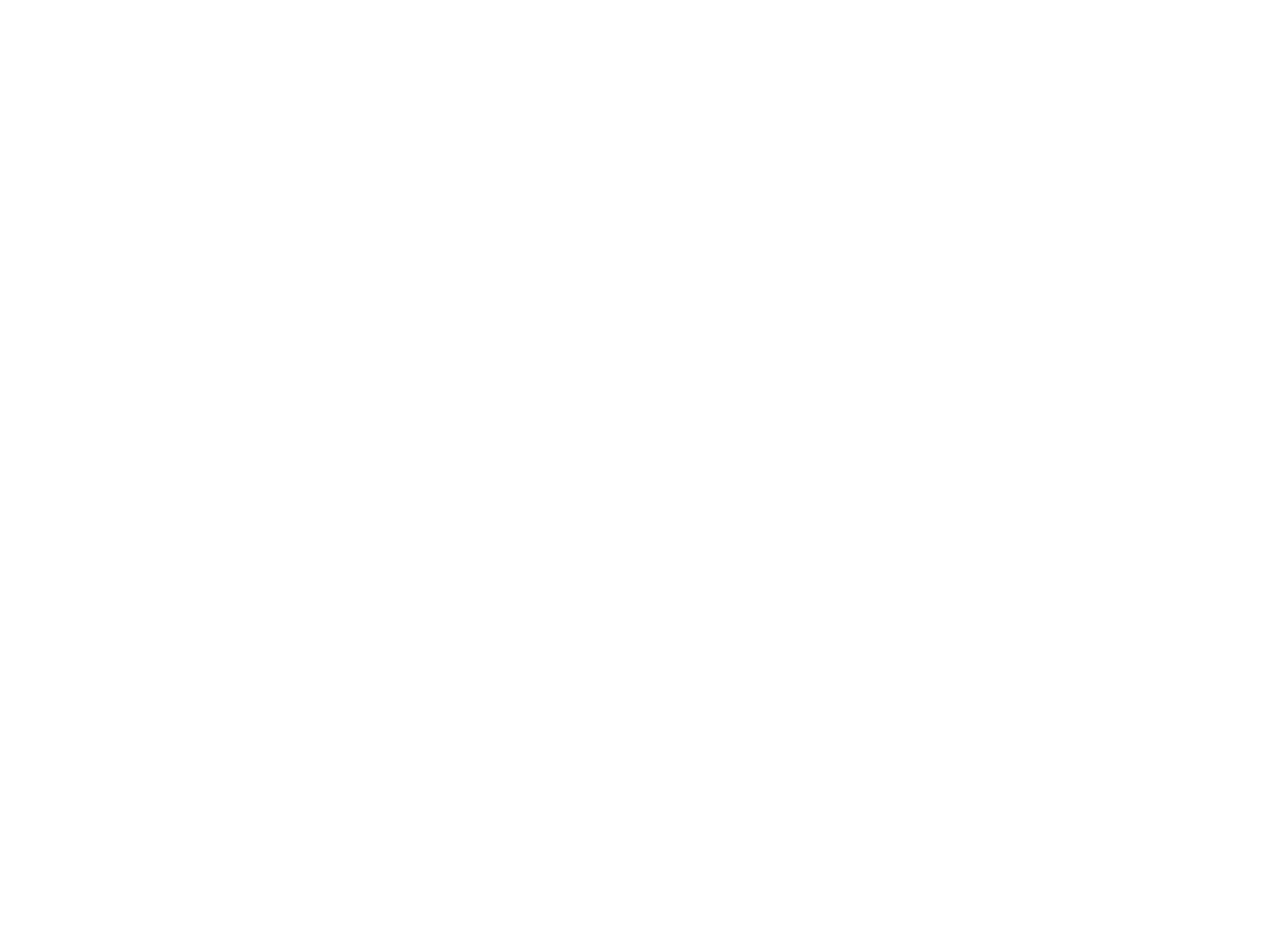
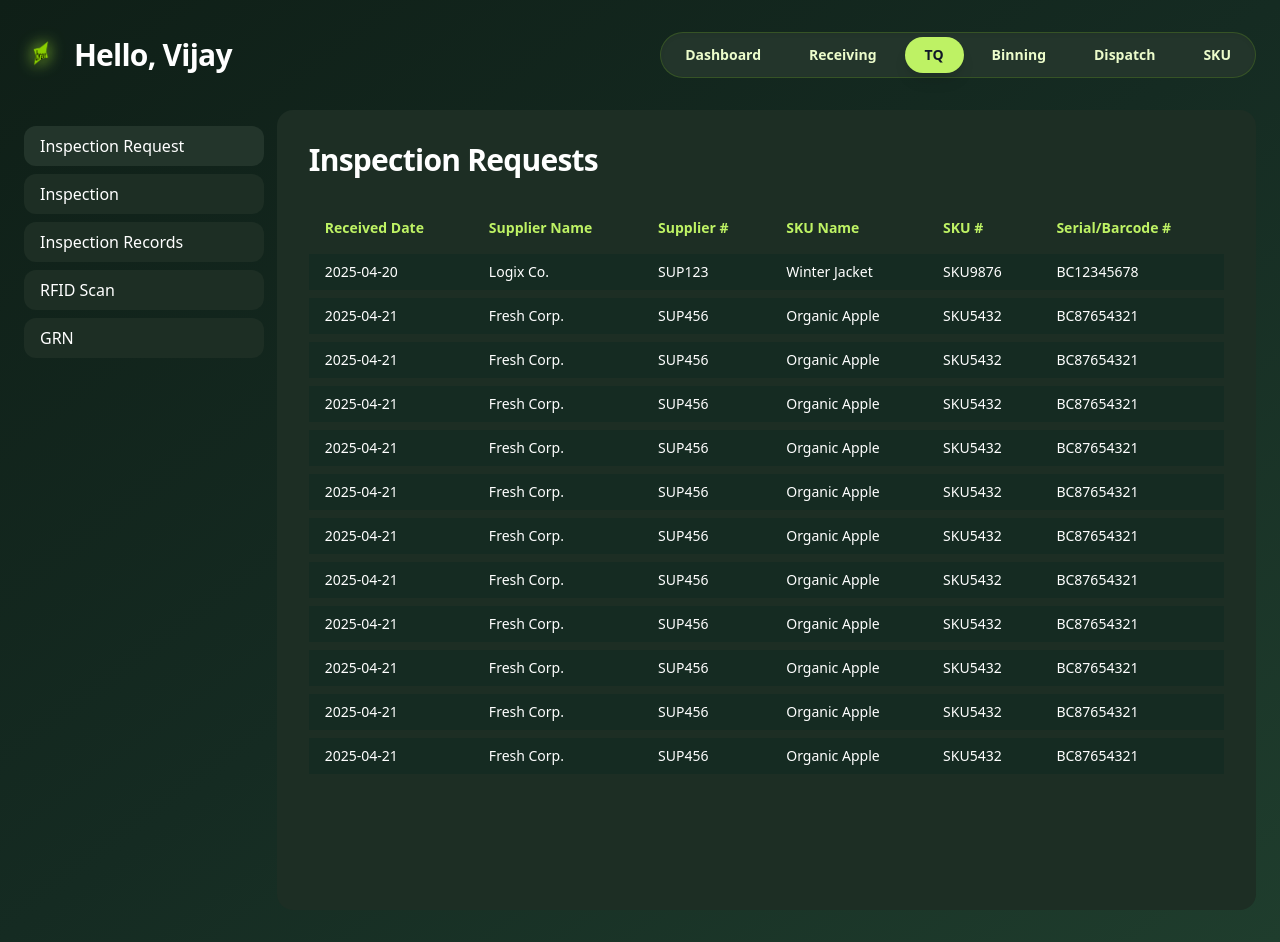
Before and after one commit to team-brat/front, a React (Create React App) app: page /tq/inspection-request in a window 1280 px wide. Before the commit this address had no page. Before the commit the page ends 800 px from the top, so only its background shows below. Built offline with nearby package versions, Linux system fonts and the light colour scheme.

Commit message:
Add TQ Page

```diff
--- a/src/App.js
+++ b/src/App.js
@@ -28,7 +28,7 @@
           <Route path="status" element={<ReceivingStatus />} />
         </Route>
         <Route path="/tq" element={<TQTemplate />}>
-          <Route path="inspection" element={<InspectionRequest />} />
+          <Route path="inspection-request" element={<InspectionRequest />} />
         </Route>
 
       </Routes>
--- a/src/Landing/LandingPage.jsx
+++ b/src/Landing/LandingPage.jsx
@@ -14,7 +14,6 @@
 
   return (
     <div className="min-h-screen flex flex-col justify-center bg-[#0f1f17] relative">
-      {/* Enhanced Background Gradient and Glow */}
       <div className="absolute inset-0 -z-10 bg-gradient-to-br from-[#0f1f17] via-[#1b3d2c] to-[#28543c]" />
       <div className="absolute inset-0 -z-10 bg-[radial-gradient(circle_at_20%_30%,rgba(144,255,144,0.05),transparent_25%),radial-gradient(circle_at_80%_70%,rgba(0,255,128,0.04),transparent_35%)]" />
 
--- a/src/Receiving/ReceivingTemplate.jsx
+++ b/src/Receiving/ReceivingTemplate.jsx
@@ -9,7 +9,13 @@
 
       <Header />
       <div className="grid grid-cols-1 md:grid-cols-5 gap-8">
-        <Sidebar />
+        <Sidebar tabs={[
+          { name: 'Create Receiving', href: '/receiving/create' },
+          { name: 'Receiving Records', href: '/receiving/records' },
+          { name: 'Supplier Details', href: '/receiving/supplier' },
+          { name: 'Doc Verification', href: '/receiving/documents' },
+          { name: 'Receiving Status', href: '/receiving/status' },
+        ]} />
         <div className="col-span-4">
           <Outlet />
         </div>
--- a/src/TQ/InspectionRequest.jsx
+++ b/src/TQ/InspectionRequest.jsx
@@ -17,23 +17,81 @@
     skuNumber: 'SKU5432',
     barcode: 'BC87654321',
   },
+  {
+    receivedDate: '2025-04-21',
+    supplierName: 'Fresh Corp.',
+    supplierNumber: 'SUP456',
+    skuName: 'Organic Apple',
+    skuNumber: 'SKU5432',
+    barcode: 'BC87654321',
+  },{
+    receivedDate: '2025-04-21',
+    supplierName: 'Fresh Corp.',
+    supplierNumber: 'SUP456',
+    skuName: 'Organic Apple',
+    skuNumber: 'SKU5432',
+    barcode: 'BC87654321',
+  },{
+    receivedDate: '2025-04-21',
+    supplierName: 'Fresh Corp.',
+    supplierNumber: 'SUP456',
+    skuName: 'Organic Apple',
+    skuNumber: 'SKU5432',
+    barcode: 'BC87654321',
+  },{
+    receivedDate: '2025-04-21',
+    supplierName: 'Fresh Corp.',
+    supplierNumber: 'SUP456',
+    skuName: 'Organic Apple',
+    skuNumber: 'SKU5432',
+    barcode: 'BC87654321',
+  },{
+    receivedDate: '2025-04-21',
+    supplierName: 'Fresh Corp.',
+    supplierNumber: 'SUP456',
+    skuName: 'Organic Apple',
+    skuNumber: 'SKU5432',
+    barcode: 'BC87654321',
+  },{
+    receivedDate: '2025-04-21',
+    supplierName: 'Fresh Corp.',
+    supplierNumber: 'SUP456',
+    skuName: 'Organic Apple',
+    skuNumber: 'SKU5432',
+    barcode: 'BC87654321',
+  },{
+    receivedDate: '2025-04-21',
+    supplierName: 'Fresh Corp.',
+    supplierNumber: 'SUP456',
+    skuName: 'Organic Apple',
+    skuNumber: 'SKU5432',
+    barcode: 'BC87654321',
+  },{
+    receivedDate: '2025-04-21',
+    supplierName: 'Fresh Corp.',
+    supplierNumber: 'SUP456',
+    skuName: 'Organic Apple',
+    skuNumber: 'SKU5432',
+    barcode: 'BC87654321',
+  },{
+    receivedDate: '2025-04-21',
+    supplierName: 'Fresh Corp.',
+    supplierNumber: 'SUP456',
+    skuName: 'Organic Apple',
+    skuNumber: 'SKU5432',
+    barcode: 'BC87654321',
+  },{
+    receivedDate: '2025-04-21',
+    supplierName: 'Fresh Corp.',
+    supplierNumber: 'SUP456',
+    skuName: 'Organic Apple',
+    skuNumber: 'SKU5432',
+    barcode: 'BC87654321',
+  },
 ];
 
 const InspectionRequest = () => {
-  const [docsUploaded, setDocsUploaded] = useState({ invoice: false, bill: false, airway: false });
-  const [barcodeInput, setBarcodeInput] = useState('');
-  const [result, setResult] = useState(null);
 
-  const handleFileChange = (e, docType) => {
-    if (e.target.files.length > 0) {
-      setDocsUploaded({ ...docsUploaded, [docType]: true });
-    }
-  };
-
-  const handleConfirm = () => {
-    const accuracy = Math.floor(Math.random() * 21) + 80; // 80~100%
-    setResult(`${accuracy}%`);
-  };
 
   return (
     <div className="bg-[#1d2e24] min-h-screen p-8 rounded-2xl text-white font-sans">
@@ -66,77 +124,6 @@
           </tbody>
         </table>
       </div>
-
-      {/* Document Upload + Barcode Confirm */}
-      <div className="space-y-8">
-        <div className="bg-[#152b22] p-6 rounded-xl border border-lime-400/20">
-          <h3 className="text-lg font-semibold mb-4 text-lime-300">Upload Required Documents</h3>
-          {['invoice', 'bill', 'airway'].map((type) => (
-            <div key={type} className="flex items-center gap-4 mb-3">
-              <input
-                type="file"
-                onChange={(e) => handleFileChange(e, type)}
-                className="block w-full md:w-auto text-sm text-white file:mr-4 file:py-1.5 file:px-4 file:rounded-full file:border-0 file:text-sm file:font-semibold file:bg-[#a3e635]/20 file:text-lime-300 hover:file:bg-lime-400/30"
-              />
-              <span className="text-sm font-dm">
-                {type === 'invoice' ? 'Invoice' : type === 'bill' ? 'Bill of Entry' : 'Airway Bill'}{' '}
-                {docsUploaded[type] && <span className="text-lime-400">Uploaded</span>}
-              </span>
-            </div>
-          ))}
-          <button className="mt-4 bg-lime-400 hover:bg-lime-300 text-gray-900 font-semibold px-6 py-1.5 rounded-xl text-sm">
-            Confirm
-          </button>
-        </div>
-
-        <div className="bg-[#152b22] p-6 rounded-xl border border-lime-400/20">
-          <h3 className="text-lg font-semibold mb-4 text-lime-300">Enter Barcode or Serial #</h3>
-          <div className="flex items-center gap-4">
-            <input
-              type="text"
-              value={barcodeInput}
-              onChange={(e) => setBarcodeInput(e.target.value)}
-              placeholder="Enter barcode or serial number..."
-              className="input w-full"
-            />
-            <button
-              onClick={handleConfirm}
-              className="bg-lime-400 hover:bg-lime-300 text-gray-900 font-semibold px-6 py-1.5 rounded-xl text-sm"
-            >
-              Confirm
-            </button>
-          </div>
-        </div>
-
-        {/* Results Section */}
-        {result && (
-          <div className="text-center mt-8">
-            <p className="text-lime-300 text-xl font-bold">Results: 실물과 서류 일치율 {result}</p>
-            <div className="flex justify-center gap-6 mt-4">
-              <button className="bg-lime-500 hover:bg-lime-400 text-gray-900 font-bold px-6 py-2 rounded-xl text-lg">
-                Approved
-              </button>
-              <button className="bg-red-600 hover:bg-red-500 text-white font-bold px-6 py-2 rounded-xl text-lg">
-                Declined
-              </button>
-            </div>
-          </div>
-        )}
-      </div>
-
-      <style jsx>{`
-        .input {
-          background-color: #0f1f17;
-          padding: 0.6rem 1rem;
-          border-radius: 0.5rem;
-          border: 1px solid #334d3d;
-          color: white;
-          font-size: 0.875rem;
-        }
-        .input::placeholder {
-          color: #9ca3af;
-        }
-      `}</style>
     </div>
   );
 };
--- a/src/TQ/TQTemplate.jsx
+++ b/src/TQ/TQTemplate.jsx
@@ -9,7 +9,13 @@
 
       <Header />
       <div className="grid grid-cols-1 md:grid-cols-5 gap-8">
-        <Sidebar />
+        <Sidebar tabs={[
+            { name: 'Inspection Request', href: '/tq/inspection-request' },
+            { name: 'Inspection', href: '/ta/inspection' },
+            { name: 'Inspection Records', href: '/ta/inspection-records' },
+            { name: 'RFID Scan', href: '/ta/rfid-scan' },
+            { name: 'GRN', href: '/ta/grn' },
+          ]} />
         <div className="col-span-4">
           <Outlet />
         </div>
--- a/src/components/Layout/Header.jsx
+++ b/src/components/Layout/Header.jsx
@@ -14,7 +14,7 @@
   const initialTabs = [
     { name: 'Dashboard', href: '/warehouse' },
     { name: 'Receiving', href: '/receiving/create' },
-    { name: 'TQ', href: '/tq' },
+    { name: 'TQ', href: '/tq/inspection-request' },
     { name: 'Binning', href: '/binning' },
     { name: 'Dispatch', href: '/dispatch' },
     { name: 'SKU', href: '/sku' },
--- a/src/components/Layout/Sidebar.jsx
+++ b/src/components/Layout/Sidebar.jsx
@@ -2,18 +2,9 @@
 import { NavLink, useLocation } from 'react-router-dom';
 import { ChevronDownIcon } from '@heroicons/react/16/solid';
 
-const Sidebar = () => {
+const Sidebar = ({tabs}) => {
   const [isOpen, setIsOpen] = useState(false);
   const location = useLocation();
-
-  const tabs = [
-    { name: 'Create Receiving', href: '/receiving/create' },
-    { name: 'Receiving Records', href: '/receiving/records' },
-    { name: 'Supplier Details', href: '/receiving/supplier' },
-    { name: 'Doc Verification', href: '/receiving/documents' },
-    { name: 'Receiving Status', href: '/receiving/status' },
-  ];
-
   const currentTab = tabs.find(tab => tab.href === location.pathname);
 
   return (
--- a/src/components/bins/BinForm.js
+++ b/src/components/bins/BinForm.js
@@ -98,7 +98,7 @@
           <p className="mt-2">로딩 중...</p>
         </div>
       ) : (
-        <form onSubmit={handleSubmit} className="bg-white p-6 rounded shadow">
+        <form onSubmit={handleSubmit} className="bg-[#1d2e24] p-6 rounded shadow">
           <div className="grid grid-cols-1 md:grid-cols-2 gap-6">
             {/* 구역 */}
             <div>
--- a/src/components/bins/BinList.js
+++ b/src/components/bins/BinList.js
@@ -67,7 +67,7 @@
       </div>
 
       {/* 필터 */}
-      <div className="bg-white p-4 rounded shadow mb-6">
+      <div className="bg-[#1d2e24] p-4 rounded shadow mb-6">
         <div className="grid grid-cols-1 md:grid-cols-2 gap-4">
           <div>
             <label className="block text-sm font-medium text-gray-700 mb-1">
@@ -116,11 +116,11 @@
           <p className="mt-2">로딩 중...</p>
         </div>
       ) : bins.length === 0 ? (
-        <div className="bg-white p-8 rounded shadow text-center">
+        <div className="bg-[#1d2e24] p-8 rounded shadow text-center">
           <p className="text-gray-500">빈 데이터가 없습니다.</p>
         </div>
       ) : (
-        <div className="bg-white rounded shadow overflow-x-auto">
+        <div className="bg-[#1d2e24] rounded shadow overflow-x-auto">
           <table className="min-w-full divide-y divide-gray-200">
             <thead className="bg-gray-50">
               <tr>
@@ -141,7 +141,7 @@
                 </th>
               </tr>
             </thead>
-            <tbody className="bg-white divide-y divide-gray-200">
+            <tbody className="bg-[#1d2e24] divide-y divide-gray-200">
               {bins.map((bin) => (
                 <tr key={bin.bin_id}>
                   <td className="px-6 py-4 whitespace-nowrap">
```
Also changed, not shown: src/components/bins/BinDetail.js (+4 -4 lines).
